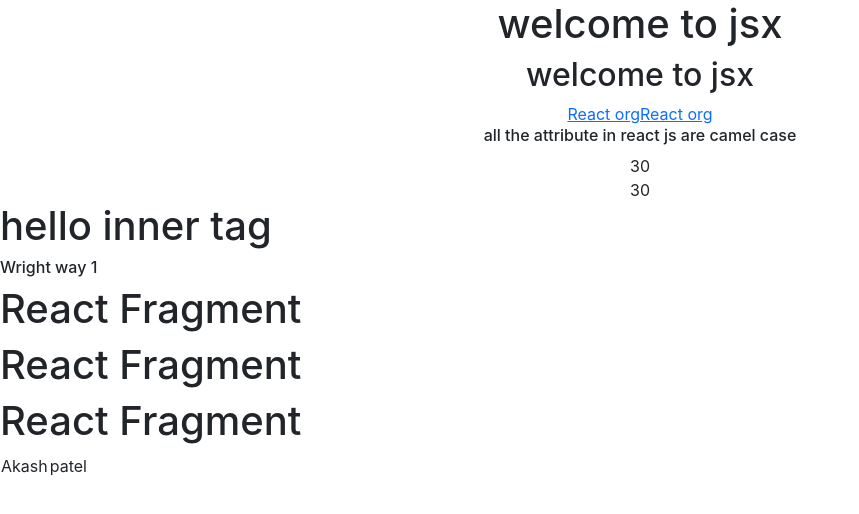
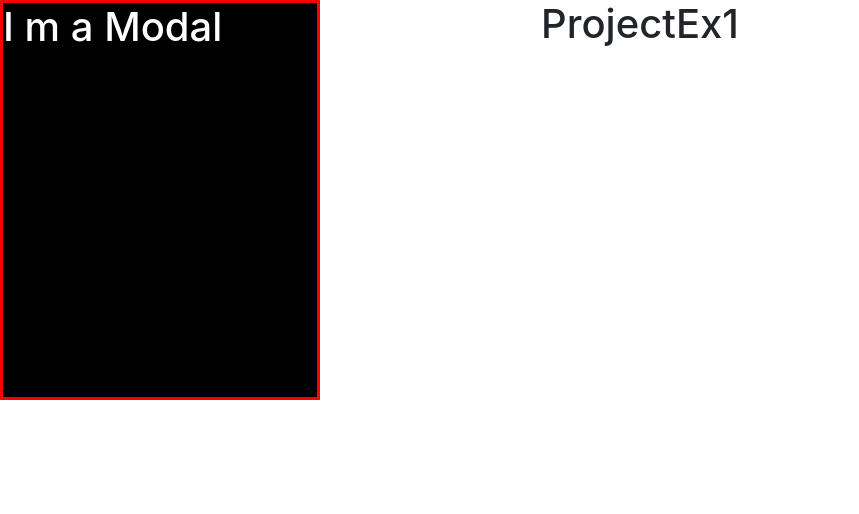
Before and after one commit to akash9753/GlobalReact, a React (Create React App) app: page /adduser in a window 1280 px wide. Shown: the top 514 px of the page, without its empty margins (0-859 px from the left). Built offline with nearby package versions, Linux system fonts and the light colour scheme.

Commit message:
Portal in react

```diff
--- a/public/index.html
+++ b/public/index.html
@@ -29,6 +29,7 @@
   <body>
     <noscript>You need to enable JavaScript to run this app.</noscript>
     <div id="root"></div>
+    <div id="modal"></div>
     <!--
       This HTML file is a template.
       If you open it directly in the browser, you will see an empty page.
--- a/src/App.css
+++ b/src/App.css
@@ -44,3 +44,13 @@
   display: flex;
   justify-content: space-around;
 }
+.a{
+  position:absolute;
+  top: 0;
+  z-index: 10;
+  width: 25%;
+  height: 50vh;
+  background-color: black;
+  border: 3px solid red;
+  color: white
+}
--- a/src/App.js
+++ b/src/App.js
@@ -34,6 +34,8 @@ import Jsx3 from './JsxInReact/Jsx3';
 import Jsx4 from './JsxInReact/Jsx4';
 import JsxFragment1 from './JsxInReact/JsxFragment1';
 import JsxFragment2 from './JsxInReact/JsxFragment2';
+import PortalEx1 from './portals/PortalEx1';
+
 function App() {
   // const arr = [1, 2, 3, 4, 5, 6, 7, 8, 9]
   const state = {
@@ -86,11 +88,13 @@ function App() {
       <div><SearchUsers/></div>
       <div><SearchTodos/></div>
       </div> */}
-      <Jsx/>
+      {/* <Jsx/>
       <Jsx2/>
       <Jsx3/>
       <Jsx4/>
-      <JsxFragment1/>
+      <JsxFragment1/> */}
+      <PortalEx1/>
+
 
     </div>
   )
--- a/src/JsxInReact/JsxFragment1.js
+++ b/src/JsxInReact/JsxFragment1.js
@@ -3,7 +3,7 @@ import JsxFragment2 from './JsxFragment2';
 
 const JsxFragment1 = () => {
     return (
-        <div>
+        <>
             <h1>React Fragment</h1>
             <table>
                 <tbody>
@@ -12,7 +12,7 @@ const JsxFragment1 = () => {
                     </tr>
                 </tbody>
             </table>
-        </div>
+        </>
     );
 };
 
--- /dev/null
+++ b/src/portals/Modal.js
@@ -0,0 +1,17 @@
+import React from 'react';
+import ReactDOM from 'react-dom'
+const Modal = (props) => {
+     return (
+        ReactDOM.createPortal(props.children,
+            document.getElementById('modal'))
+    );
+};
+
+export const ModalContent = ()=>{
+    return(
+        <div className='a'>
+         <h1>I m a Modal</h1>
+        </div>
+    )
+}
+export default Modal;
--- /dev/null
+++ b/src/portals/PortalEx1.js
@@ -0,0 +1,18 @@
+import React from 'react';
+import Modal from './Modal';
+import { ModalContent } from './Modal';
+const PortalEx1 = () => {
+    return (
+        <div>
+        <div className='App'>
+            <h1>ProjectEx1</h1>
+           <Modal>
+             <ModalContent></ModalContent>
+           </Modal>
+        </div>
+
+        </div>
+    );
+};
+
+export default PortalEx1;
```
Also changed, not shown: src/portals/PortalEx2.js (added, +11 -0 lines).
